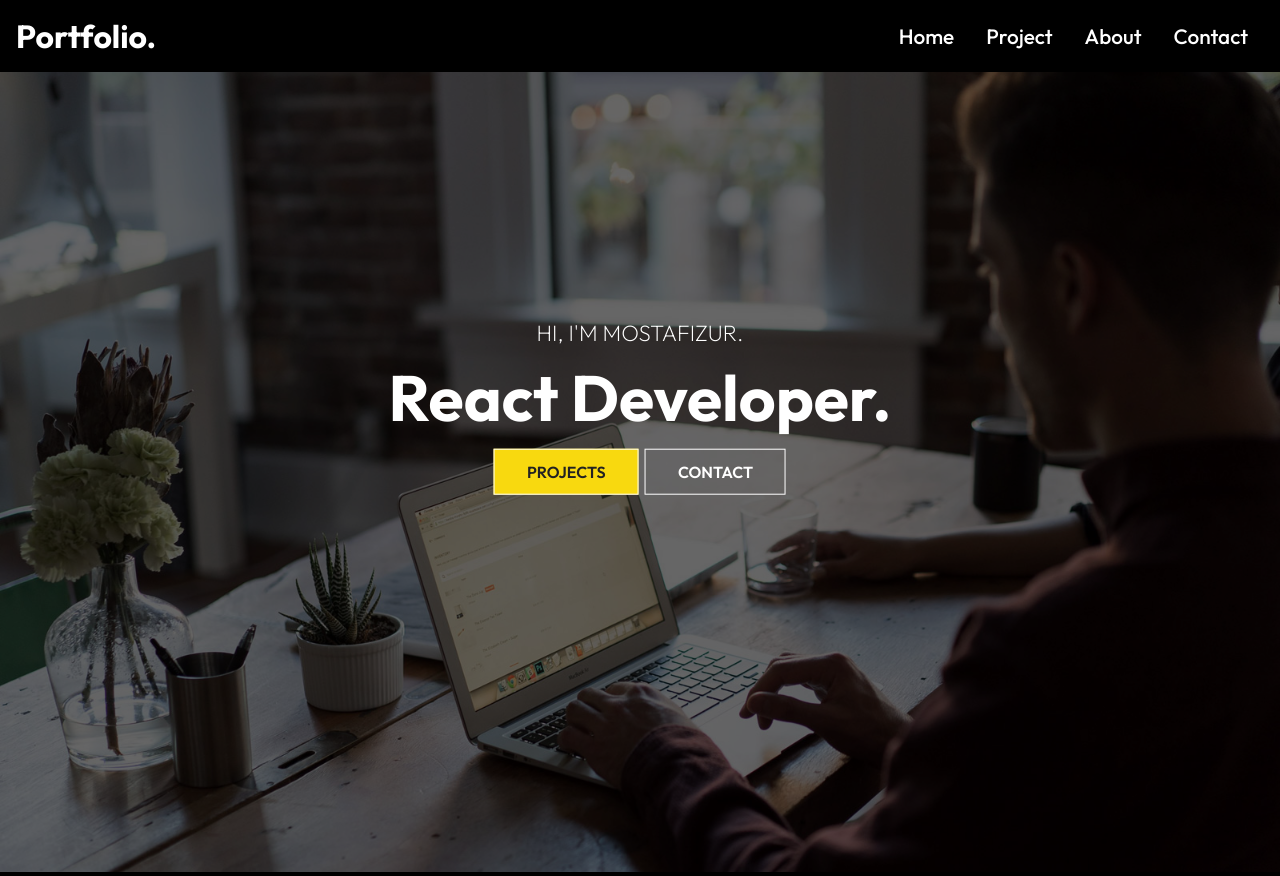
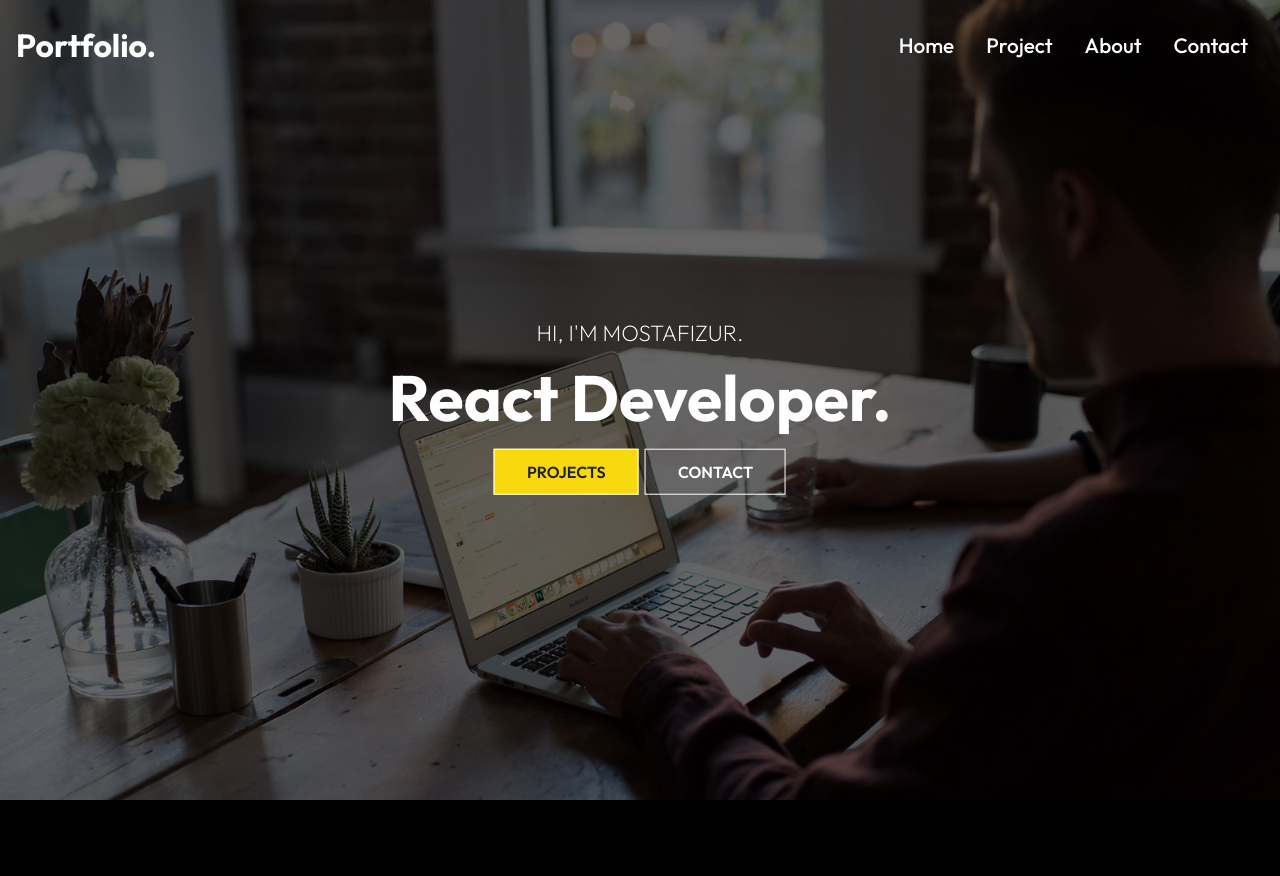
Before and after one commit to mostafizbappy158845/react-portfolio, a React (Create React App) app: page / in a window 1280 px wide. After the commit the page ends 804 px from the top, so only its background shows below. Built offline with nearby package versions, Linux system fonts and the light colour scheme.

Commit message:
fixed-navbar done

```diff
--- a/src/components/Navbar/Navbar.js
+++ b/src/components/Navbar/Navbar.js
@@ -6,8 +6,17 @@
 const Navbar = () => {
     const [click,setClick] = useState(false);
     const handleClick = () => setClick(!click);
+    const [color, setColor] = useState(false)
+    const changeColor = () =>{
+        if(window.scrollY >= 100){
+            setColor(true);
+        }else
+        {setColor(false);
+        }
+    };
+    window.addEventListener("scroll", changeColor);
   return (
-    <div className='header'>
+    <div className={color ? "header header-bg" : "header"}>
         <Link to="/">
             <h1>Portfolio.</h1>
         </Link>
--- a/src/components/Navbar/navbar.css
+++ b/src/components/Navbar/navbar.css
@@ -3,6 +3,14 @@
     justify-content: space-between;
     align-items: center;
     padding: 1rem;
+    position: fixed;
+    width: 100%;
+    height: 90px;
+    z-index: 10;
+}
+.header-bg{
+    background-color: rgba(0, 0, 0, 0.85);
+    transition: 0.5s;
 }
 .nav-menu{
     display: flex;
```
